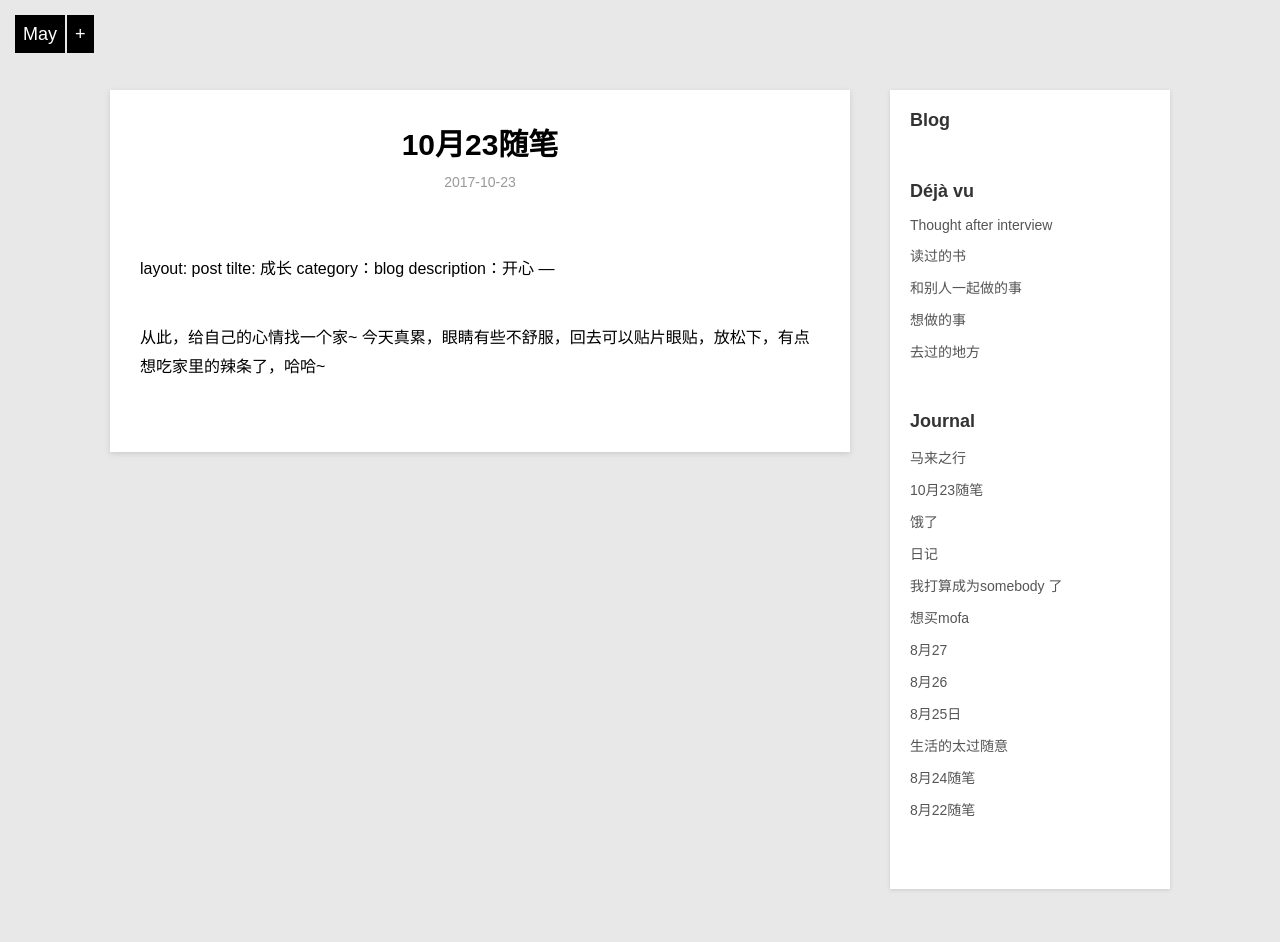
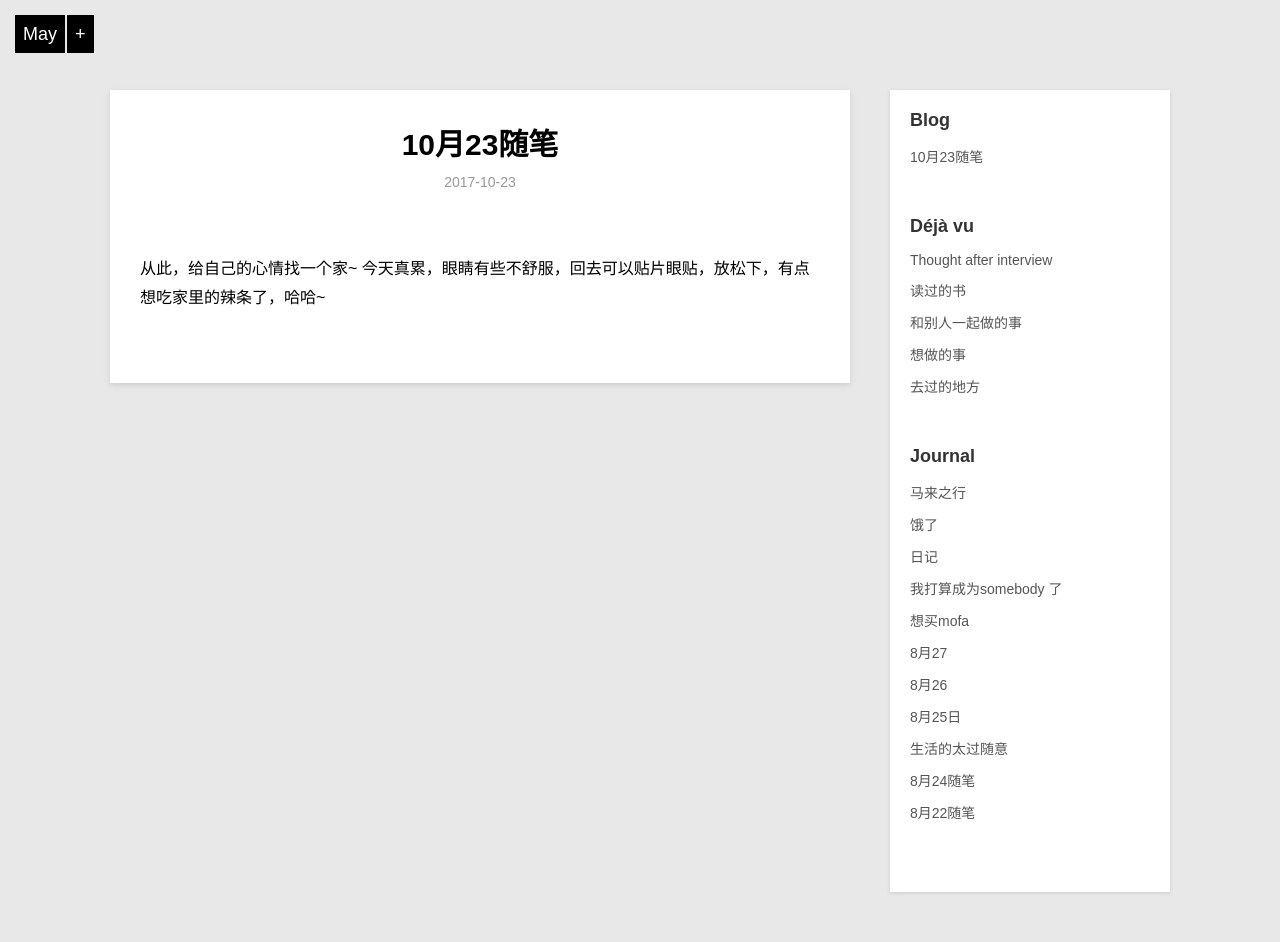
Before and after one commit to violettianjie/violettianjie.github.io, a Jekyll site: the page built from _posts/blog/2017-10-23-my-first-blog.md, in a window 1280 px wide. Built offline with Jekyll 4.4.1, drawn with Linux system fonts in a browser that asks for light colours.

Commit message:
Update 2017-10-23-my-first-blog.md

```diff
--- a/_posts/blog/2017-10-23-my-first-blog.md
+++ b/_posts/blog/2017-10-23-my-first-blog.md
@@ -1,16 +1,9 @@
 ---
 layout:     post
 title: 10月23随笔
-category: journal
+category: blog
 description: 考试焦虑。
 ---
 
-layout:     post
-tilte: 成长
-category：blog
-description：开心
----
-
-
 从此，给自己的心情找一个家~
 今天真累，眼睛有些不舒服，回去可以贴片眼贴，放松下，有点想吃家里的辣条了，哈哈~
```
